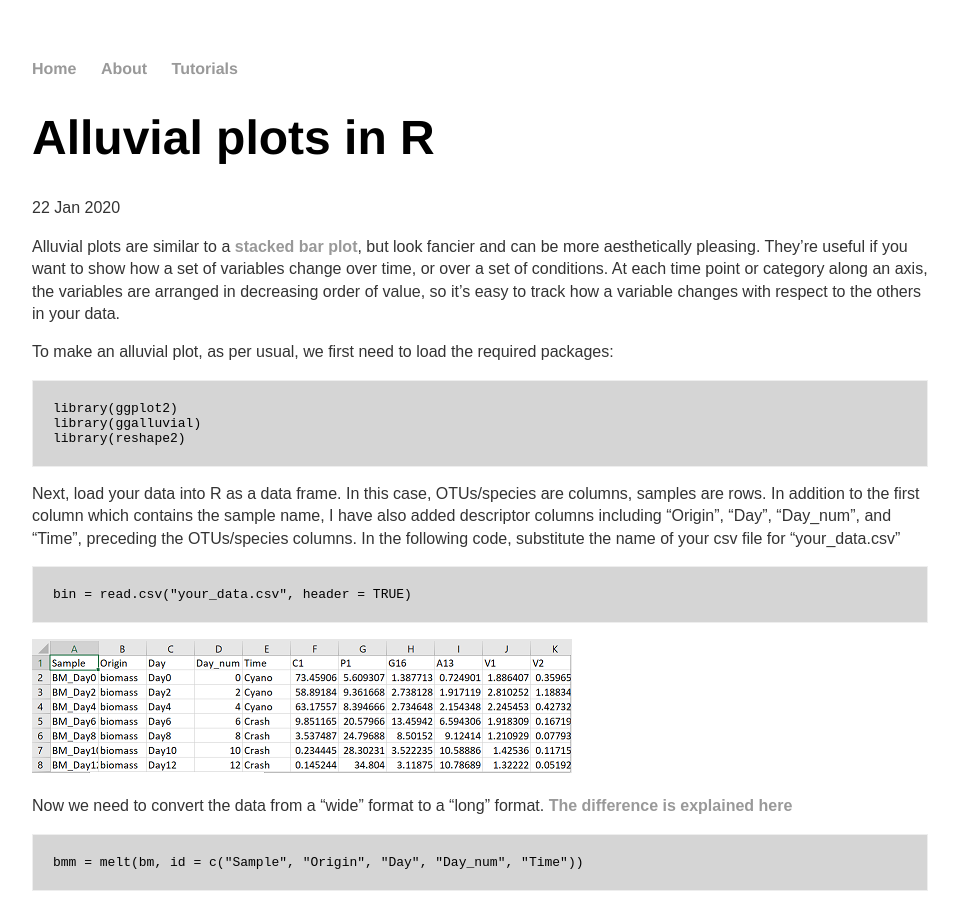
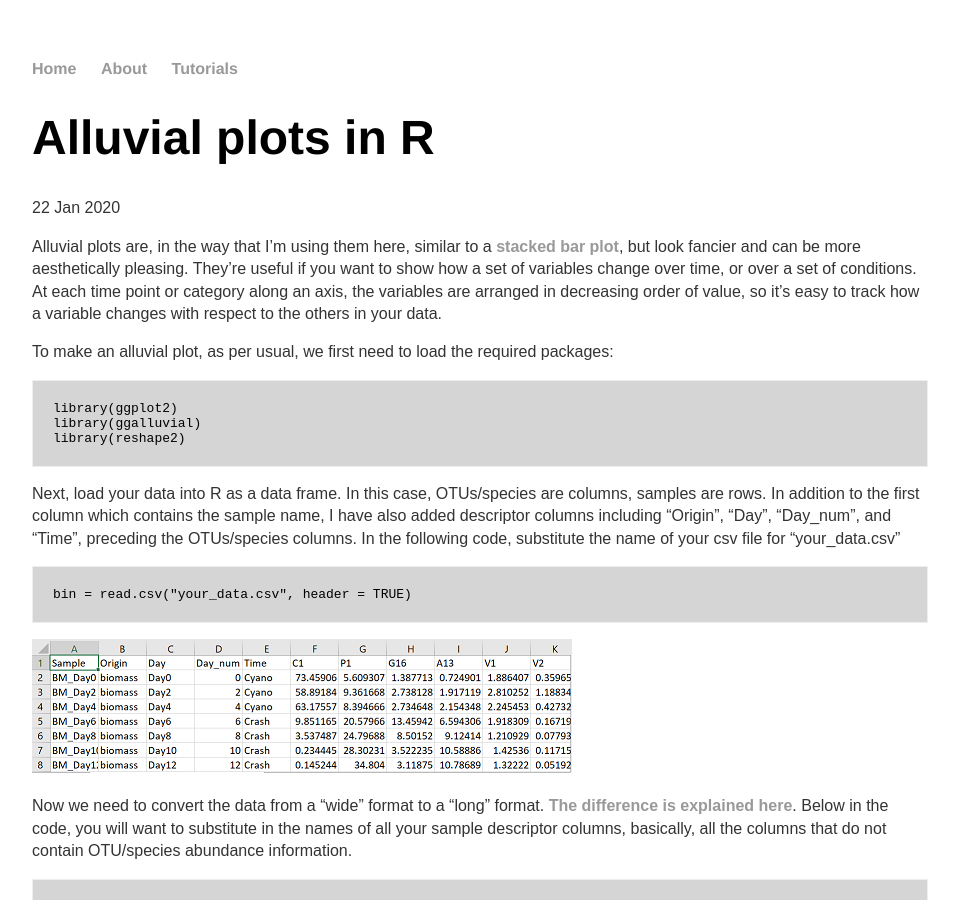
Before and after one commit to jkzorz/jkzorz.github.io, a Jekyll site: the page built from _posts/2020-01-22-alluvial-plots.md, in a window 1280 px wide and 900 px high. Shown: the whole window, without its empty margins (160-1119 px from the left). Built offline with Jekyll 4.4.1, drawn with Linux system fonts in a browser that asks for light colours.

Commit message:
Update 2020-01-22-alluvial-plots.md

````diff
--- a/_posts/2020-01-22-alluvial-plots.md
+++ b/_posts/2020-01-22-alluvial-plots.md
@@ -4,7 +4,7 @@ title: "Alluvial plots in R"
 date: 2020-01-22
 ---
 
-Alluvial plots are similar to a **[stacked bar plot](https://jkzorz.github.io/2019/06/05/stacked-bar-plots.html)**, but look fancier and can be more aesthetically pleasing. They're useful if you want to show how a set of variables change over time, or over a set of conditions. At each time point or category along an axis, the variables are arranged in decreasing order of value, so it's easy to track how a variable changes with respect to the others in your data.
+Alluvial plots are, in the way that I'm using them here, similar to a **[stacked bar plot](https://jkzorz.github.io/2019/06/05/stacked-bar-plots.html)**, but look fancier and can be more aesthetically pleasing. They're useful if you want to show how a set of variables change over time, or over a set of conditions. At each time point or category along an axis, the variables are arranged in decreasing order of value, so it's easy to track how a variable changes with respect to the others in your data.
 
 To make an alluvial plot, as per usual, we first need to load the required packages:
 
@@ -22,7 +22,7 @@ bin = read.csv("your_data.csv", header = TRUE)
 
 ![useful image]({{ site.url }}/assets/alluvial_excel.png)
 
-Now we need to convert the data from a "wide" format to a "long" format. **[The difference is explained here](https://jkzorz.github.io/2019/06/05/stacked-bar-plots.html)**
+Now we need to convert the data from a "wide" format to a "long" format. **[The difference is explained here](https://jkzorz.github.io/2019/06/05/stacked-bar-plots.html)**. Below in the code, you will want to substitute in the names of all your sample descriptor columns, basically, all the columns that do not contain OTU/species abundance information.
 
 ```
 bmm = melt(bm, id = c("Sample", "Origin", "Day", "Day_num", "Time"))
````
